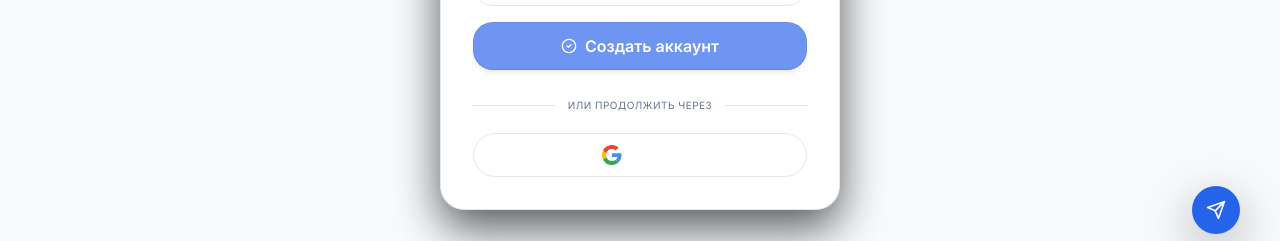
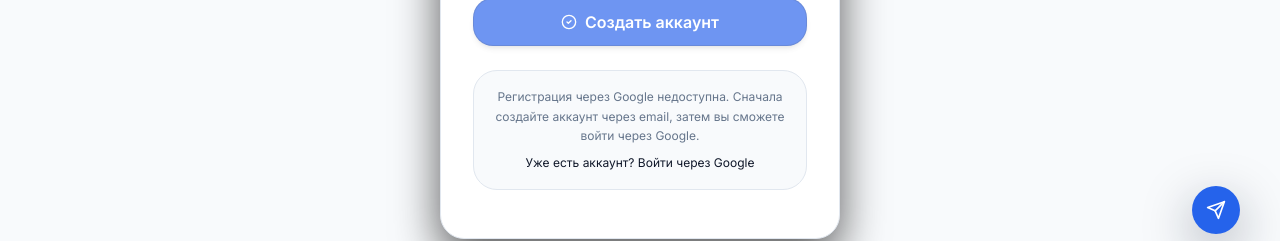
Before and after one commit to Wellify-Group/wellify-business, a Next.js app: page /register in a window 1280 px wide. Shown: the part 542-783 px from the top of the page. Built offline with nearby package versions, Linux system fonts and the light colour scheme; no server answers.

Commit message:
обновление

```diff
--- a/app/register/page.tsx
+++ b/app/register/page.tsx
@@ -4,6 +4,7 @@ import { useState } from "react";
 import { motion } from "framer-motion";
 import { useLanguage } from "@/components/language-provider";
 import { useRouter } from "next/navigation";
+import Link from "next/link";
 import { CheckCircle2, AlertCircle } from "lucide-react";
 import useStore from "@/lib/store";
 
@@ -235,54 +236,19 @@ export default function RegisterPage() {
             </motion.button>
           </motion.form>
 
-          <div className="relative flex items-center justify-center py-1 mt-6 mb-4">
-            <div className="absolute inset-0 flex items-center">
-              <span className="w-full border-t border-border"></span>
+          <div className="mt-6 mb-4">
+            <div className="bg-muted/50 border border-border rounded-xl p-4 text-center">
+              <p className="text-xs text-muted-foreground leading-relaxed">
+                {t("register_google_info") || "Регистрация через Google недоступна. Сначала создайте аккаунт через email, затем вы сможете войти через Google."}
+              </p>
+              <Link
+                href="/login"
+                className="mt-2 inline-block text-xs text-primary hover:underline"
+              >
+                {t("register_go_to_login") || "Уже есть аккаунт? Войти через Google"}
+              </Link>
             </div>
-            <span className="relative px-3 bg-card text-[10px] uppercase tracking-wider text-muted-foreground">
-              {t("register_or_social") || "ИЛИ ПРОДОЛЖИТЬ ЧЕРЕЗ"}
-            </span>
           </div>
-
-          <button
-            type="button"
-            onClick={async () => {
-              try {
-                const { createBrowserSupabaseClient } = await import("@/lib/supabase/client");
-                const supabase = createBrowserSupabaseClient();
-
-                const { error } = await supabase.auth.signInWithOAuth({
-                  provider: "google",
-                  options: {
-                    redirectTo: `${window.location.origin}/auth/callback`,
-                  },
-                });
-
-                if (error) {
-                  console.error('Google OAuth error:', error);
-                  setPasswordError(error.message || "Ошибка при регистрации через Google");
-                  setShowPasswordError(true);
-                  setShakePassword(true);
-                  setTimeout(() => setShakePassword(false), 500);
-                }
-              } catch (error: any) {
-                console.error('Google OAuth error:', error);
-                setPasswordError(error.message || "Ошибка при регистрации через Google");
-                setShowPasswordError(true);
-                setShakePassword(true);
-                setTimeout(() => setShakePassword(false), 500);
-              }
-            }}
-            className="w-full h-11 flex items-center justify-center gap-2 rounded-full border border-border bg-card hover:bg-muted transition-all text-white"
-          >
-            <svg role="img" viewBox="0 0 24 24" xmlns="http://www.w3.org/2000/svg" className="h-5 w-5">
-              <path fill="#EA4335" d="M5.266 9.765A7.077 7.077 0 0 1 12 4.909c1.69 0 3.218.6 4.418 1.582L19.91 3C17.782 1.145 15.065 0 12 0 7.27 0 3.198 2.698 1.24 6.65l4.026 3.115Z"/>
-              <path fill="#34A853" d="M16.04 18.013c-1.09.703-2.474 1.078-4.04 1.078a7.077 7.077 0 0 1-6.723-4.823l-4.04 3.067A11.965 11.965 0 0 0 12 24c2.933 0 5.735-1.043 7.834-3l-3.793-2.987Z"/>
-              <path fill="#4A90E2" d="M19.834 21c2.195-2.048 3.62-5.096 3.62-9 0-.71-.109-1.473-.272-2.182H12v4.637h6.436c-.317 1.559-1.17 2.766-2.395 3.558L19.834 21Z"/>
-              <path fill="#FBBC05" d="M5.277 14.268A7.12 7.12 0 0 1 4.909 12c0-.782.125-1.533.357-2.235L1.24 6.65A11.934 11.934 0 0 0 0 12c0 1.92.445 3.719 1.233 5.313l4.044-3.045Z"/>
-            </svg>
-            <span className="text-sm font-medium text-white">Google</span>
-          </button>
           </div>
         </motion.div>
       </div>
```
Also changed, not shown: 1 other file (tests, documents, lock files or other folders).
